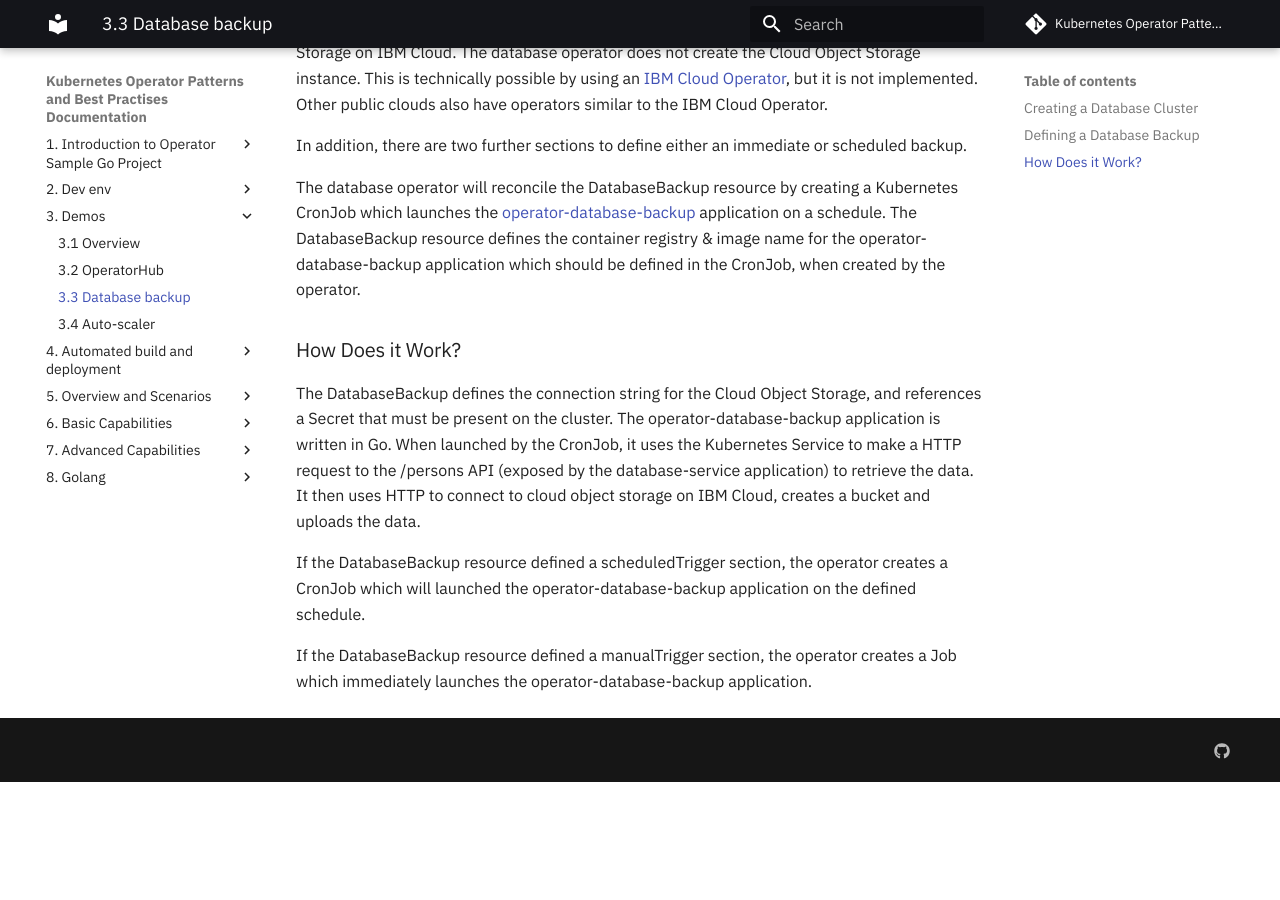
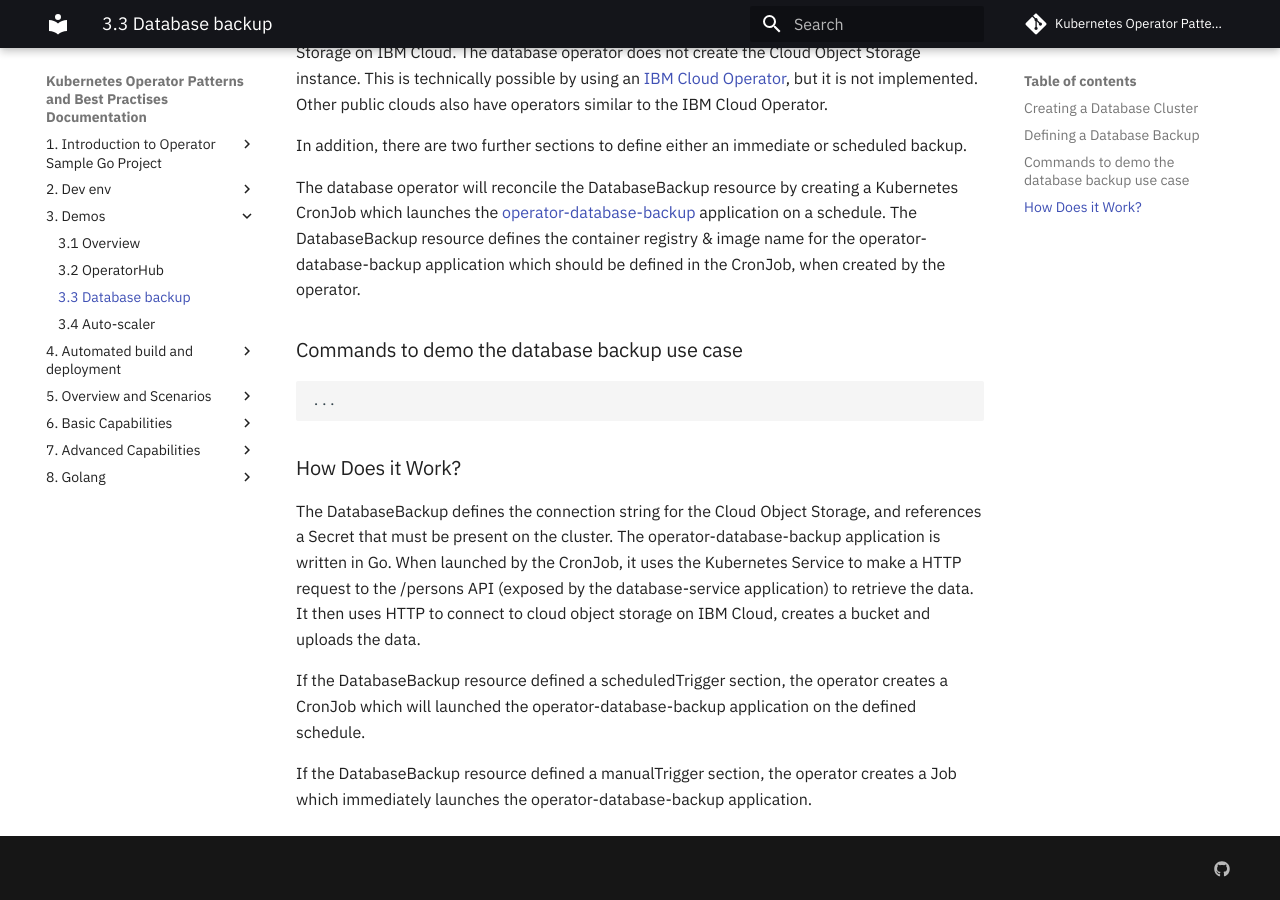
Before and after one commit to IBM/operator-sample-go-documentation, an MkDocs documentation site: the page built from documentation/demos-database-backup.md, in a window 1280 px wide and 900 px high, scrolled down 1258 px. Built offline with MkDocs 1.6.1 and Material for MkDocs 9.7.7, drawn with Linux system fonts in a browser that asks for light colours; comment, search, counter and statistics services are not loaded; before the commit the page ends 2040 px from its top, so only the background shows below that.

Commit message:
doc-update4

````diff
--- a/documentation/demos-database-backup.md
+++ b/documentation/demos-database-backup.md
@@ -22,6 +22,12 @@ In addition, there are two further sections to define either an immediate or sch
 
 The database operator will reconcile the DatabaseBackup resource by creating a Kubernetes CronJob which launches the [operator-database-backup](https://github.com/IBM/operator-sample-go/tree/main/operator-database-backup) application on a schedule.  The DatabaseBackup resource defines the container registry & image name for the operator-database-backup application which should be defined in the CronJob, when created by the operator.
 
+### Commands to demo the database backup use case
+
+```
+...
+```
+
 ### How Does it Work?
 
 The DatabaseBackup defines the connection string for the Cloud Object Storage, and references a Secret that must be present on the cluster.  The operator-database-backup application is written in Go.  When launched by the CronJob, it uses the Kubernetes Service to make a HTTP request to the /persons API (exposed by the database-service application) to retrieve the data.  It then uses HTTP to connect to cloud object storage on IBM Cloud, creates a bucket and uploads the data.
````
